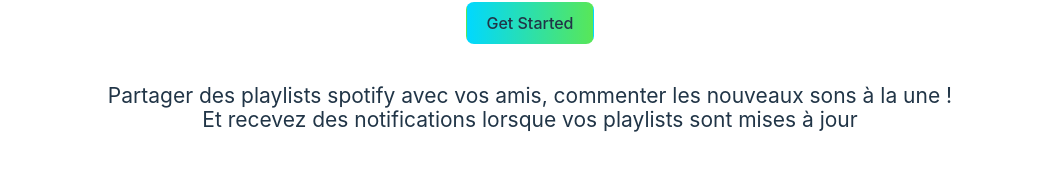
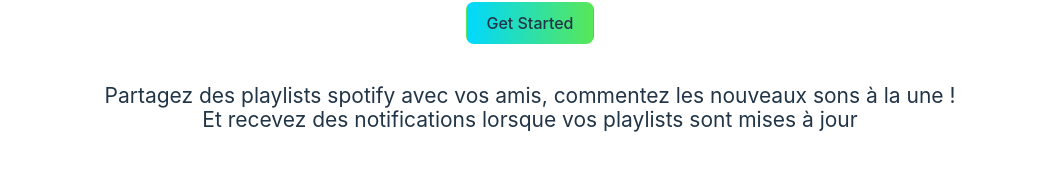
Before and after one commit to ak-code-90/Zikus, a React (Vite) app: page / in a window 1280 px wide. Shown: the part 460-642 px from the top of the page, without its empty margins (110-1170 px from the left). Built offline with nearby package versions, Linux system fonts and the light colour scheme.

Commit message:
add media queries on landing  page

```diff
--- a/src/App.css
+++ b/src/App.css
@@ -5,10 +5,11 @@
   text-align: center;
 }
 
+
+
 .logo {
   height: 6em;
   padding: 1.5em;
-  will-change: filter;
 }
 .logo:hover {
   filter: drop-shadow(0 0 2em #58e75879);
@@ -46,3 +47,11 @@
 .read-the-docs {
   color: #888;
 }
+
+
+@media screen and (max-width:375px) {
+  .logo  {
+    width: 80px ;
+    height: 80px;
+  }
+}
--- a/src/App.jsx
+++ b/src/App.jsx
@@ -7,7 +7,7 @@
 
   return (
     <div className="App">
-      <div>
+      <div className='logoWrapper'>
         <a href="https://developer.spotify.com/discover/" target="_blank">
           <img src="https://upload.wikimedia.org/wikipedia/commons/thumb/8/84/Spotify_icon.svg/1982px-Spotify_icon.svg.png" className="logo" alt="Vite logo" />
         </a>
@@ -22,7 +22,7 @@
         </button>
 
         <p style={{fontSize:'21px'}}>
-          Partager des playlists spotify avec vos amis, commenter les nouveaux sons à la une !
+          Partagez des playlists spotify avec vos amis, commentez les nouveaux sons à la une !
           <br /> Et recevez des notifications lorsque vos playlists sont mises à jour
         </p>
       </div>
```
